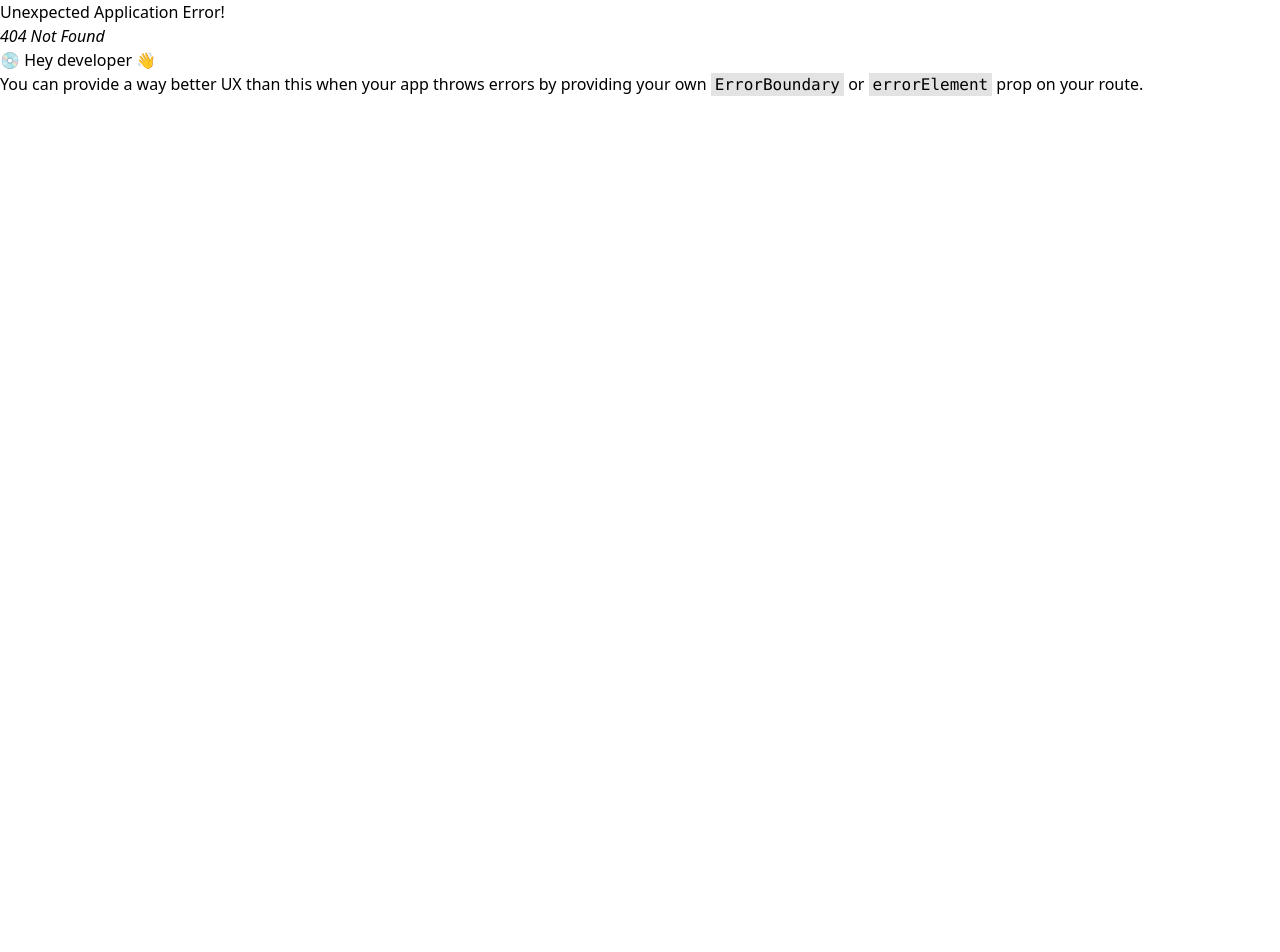
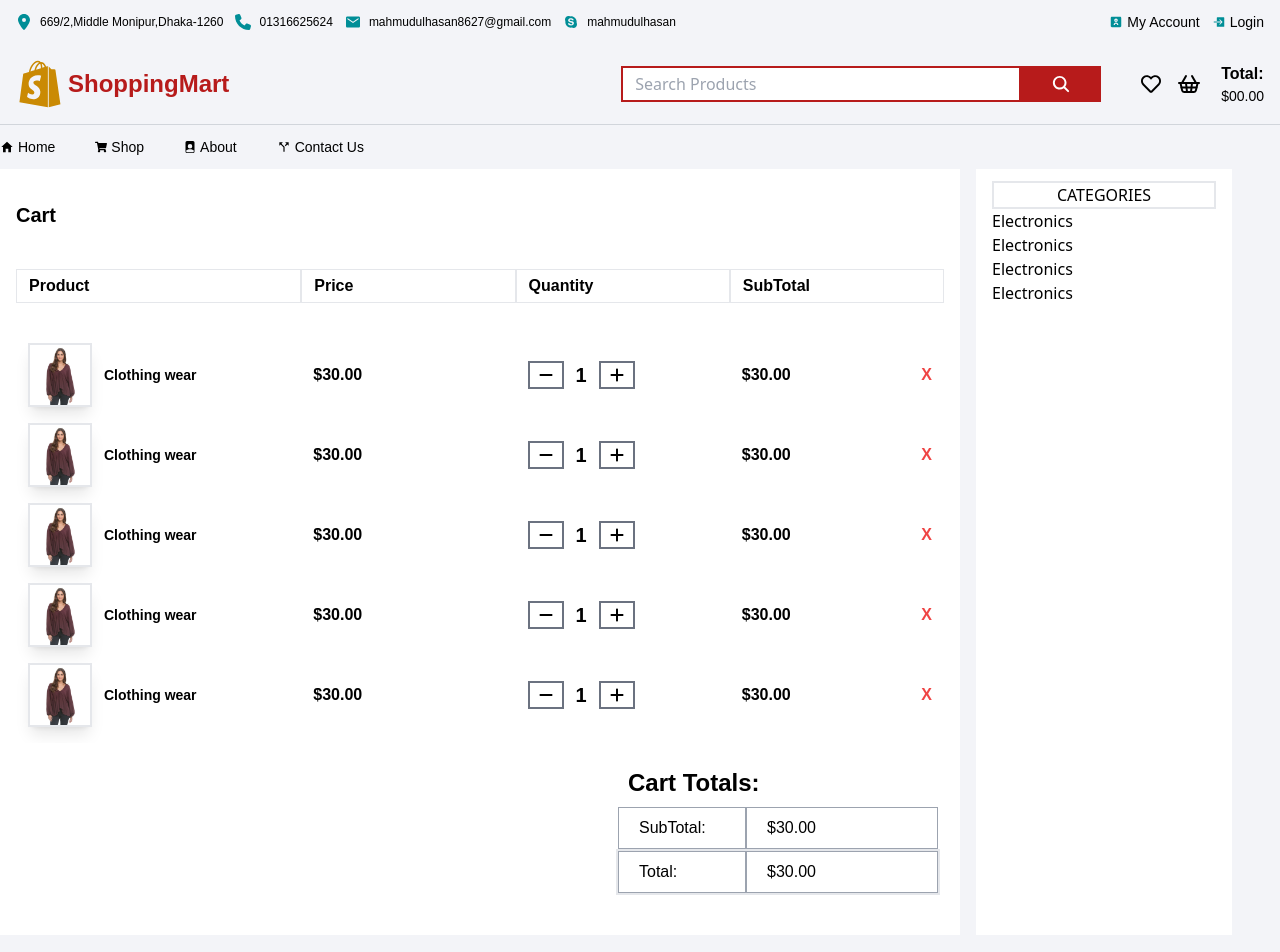
Before and after one commit to mahmudulhasanprodan/ShoppingMart, a React (Vite) app: page /cart in a window 1280 px wide. Before the commit this address had no page. Shown: the top 952 px of the page. Before the commit the page ends 800 px from the top, so only its background shows below. Built offline with nearby package versions, Linux system fonts and the light colour scheme.

Commit message:
Shopping Mart cart section Done

```diff
--- a/src/App.jsx
+++ b/src/App.jsx
@@ -3,6 +3,7 @@ import Home from './Pages/Home/Home'
 import Shop from './Pages/Shop/Shop';
 import Contact from './Pages/Contact/Contact';
 import RootLayout from './RootLayout/RootLayout';
+import Cart from './Pages/Cart/Cart';
 import {
   createBrowserRouter,
   createRoutesFromElements,
@@ -16,6 +17,7 @@ const router = createBrowserRouter(
      <Route index element={<Home />}></Route>
     <Route path="/shop" element={<Shop />}></Route>
     <Route path="/contact" element={<Contact />}></Route>
+    <Route path="/cart" element={<Cart />}></Route>
    </Route>
    )
 )
--- /dev/null
+++ b/src/CartComponent/CartItem/CarTotal/CartTotal.jsx
@@ -0,0 +1,33 @@
+import React from 'react'
+
+const CartTotal = () => {
+  return (
+    <>
+      <div>
+        <div>
+          <h2 className="font-Montserrat font-bold text-2xl">Cart Totals:</h2>
+        </div>
+        <div className="w-[300px] py-2 pb-10 flex flex-col justify-center items-center">
+          <div className="flex items-center">
+            <h2 className="border-[1px] w-32 pl-5 border-gray-400 py-2 font-Montserrat font-medium">
+              SubTotal:
+            </h2>
+            <p className="border-[1px] w-48 pl-5 border-gray-400 py-2 font-Montserrat font-medium">
+              $30.00
+            </p>
+          </div>
+          <div className="flex items-center border-2">
+            <h2 className="border-[1px] w-32 pl-5 border-gray-400 py-2 font-Montserrat font-medium">
+              Total:
+            </h2>
+            <p className="border-[1px] w-48 pl-5 border-gray-400 py-2 font-Montserrat font-medium">
+              $30.00
+            </p>
+          </div>
+        </div>
+      </div>
+    </>
+  );
+}
+
+export default CartTotal
--- /dev/null
+++ b/src/CartComponent/CartItem/CartItem.jsx
@@ -0,0 +1,92 @@
+import React from 'react'
+import Flex from "../../CommonComponent/Flex"
+import CartTotal from './CarTotal/CartTotal';
+import CartProducts from '../CartProducts/CartProducts';
+const CartItem = () => {
+  return (
+    <>
+      <div className="bg-TopHColor">
+        <div className="container">
+          <Flex className={"gap-x-4"}>
+            <div className="bg-white w-[75%] px-4">
+              <div className="pt-8">
+                <h2 className="font-Montserrat font-bold text-xl">Cart</h2>
+              </div>
+              <Flex className={"items-center py-10 w-full"}>
+                <div className="basis-1/3 border-[1px] pl-3 font-Montserrat font-semibold py-1">
+                  <h2>Product</h2>
+                </div>
+                <div className="basis-1/4 border-[1px] pl-3 font-Montserrat font-semibold py-1">
+                  <h2>Price</h2>
+                </div>
+                <div className="basis-1/4 border-[1px] pl-3 font-Montserrat font-semibold py-1">
+                  <h2>Quantity</h2>
+                </div>
+                <div className="basis-1/4 border-[1px] pl-3 font-Montserrat font-semibold py-1">
+                  <h2>SubTotal</h2>
+                </div>
+              </Flex>
+              {/* Cart Product Item Is Here */}
+              <div className="h-[400px] overflow-y-scroll">
+                <div>
+                  <CartProducts />
+                </div>
+                <div>
+                  <CartProducts />
+                </div>
+                <div>
+                  <CartProducts />
+                </div>
+                <div>
+                  <CartProducts />
+                </div>
+                <div>
+                  <CartProducts />
+                </div>
+                <div>
+                  <CartProducts />
+                </div>
+                <div>
+                  <CartProducts />
+                </div>
+                <div>
+                  <CartProducts />
+                </div>
+                <div>
+                  <CartProducts />
+                </div>
+              </div>
+              {/* Cart Total Item is Here */}
+              <div className="px-4 flex flex-col justify-end items-end mt-6">
+                <CartTotal />
+              </div>
+            </div>
+            <div className="bg-white w-[20%] px-4">
+              <div className="border-2 text-center mt-3">
+                <h2>CATEGORIES</h2>
+              </div>
+              <div>
+                <span></span>
+                <p>Electronics</p>
+              </div>
+              <div>
+                <span></span>
+                <p>Electronics</p>
+              </div>
+              <div>
+                <span></span>
+                <p>Electronics</p>
+              </div>
+              <div>
+                <span></span>
+                <p>Electronics</p>
+              </div>
+            </div>
+          </Flex>
+        </div>
+      </div>
+    </>
+  );
+}
+
+export default CartItem
--- /dev/null
+++ b/src/CartComponent/CartProducts/CartProducts.jsx
@@ -0,0 +1,36 @@
+import React from 'react'
+import Flex from '../../CommonComponent/Flex'
+import pic from "../../assets/HomeComponentpic/featurepic.jpg"
+import { FaPlus } from "react-icons/fa6";
+import { FaMinus } from "react-icons/fa6";
+
+const CartProducts = () => {
+  return (
+    <>
+      <div className="pb-4">
+        <Flex className={"items-center"}>
+          <div className="flex items-center basis-1/3 pl-3 font-Montserrat font-semibold">
+             <picture>
+            <img src={pic} alt={pic} className="w-16 h-16 border-2 shadow-lg cursor-pointer"/>
+             </picture>
+            <h2 className="font-Montserrat text-sm pl-3">Clothing wear</h2>
+          </div>
+          <div className="basis-1/4 pl-3 font-Montserrat font-semibold">
+            <p>$30.00</p>
+          </div>
+          <div className="basis-1/4 pl-3 font-Montserrat font-semibold py-4 flex items-center gap-x-3">
+            <span className="cursor-pointer font-bold border-2 px-2 py-1 border-gray-500"><FaMinus /></span>
+            <p className="font-Montserrat font-bold text-xl">1</p>
+            <span className="cursor-pointer font-bold border-2 px-2 py-1 border-gray-500"><FaPlus /></span>
+          </div>
+          <div className="basis-1/4 pl-3 font-Montserrat font-semibold relative flex">
+            <h3>$30.00</h3>
+            <p className="absolute right-3 cursor-pointer text-red-500">X</p>
+          </div>
+        </Flex>
+      </div>
+    </>
+  );
+}
+
+export default CartProducts
--- a/src/Pages/Cart/Cart.jsx
+++ b/src/Pages/Cart/Cart.jsx
@@ -1,9 +1,10 @@
 import React from 'react'
+import CartItem from '../../CartComponent/CartItem/CartItem'
 
 const Cart = () => {
   return (
     <>
-
+      <CartItem />
     </>
   )
 }
```
Also changed, not shown: src/CommonComponent/BreakPoint/BreadCrumb.jsx (added, +11 -0 lines).
